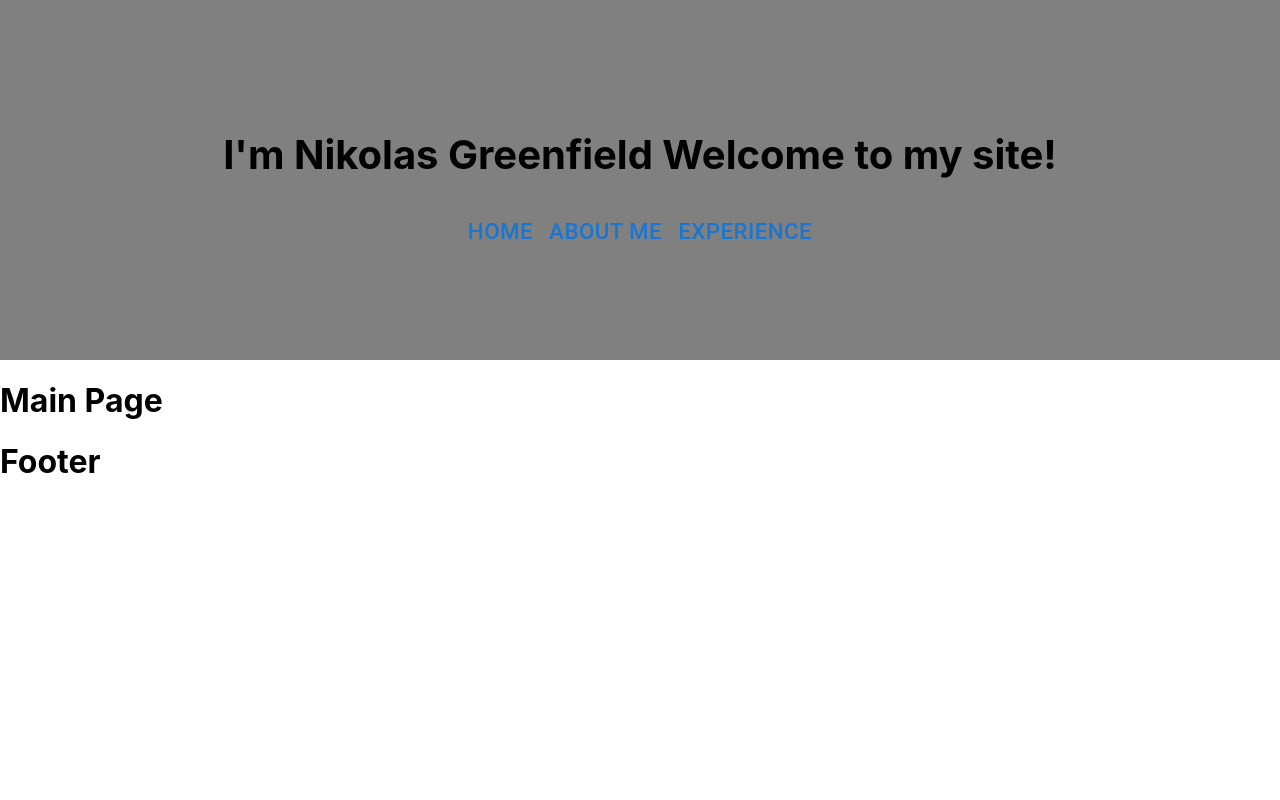
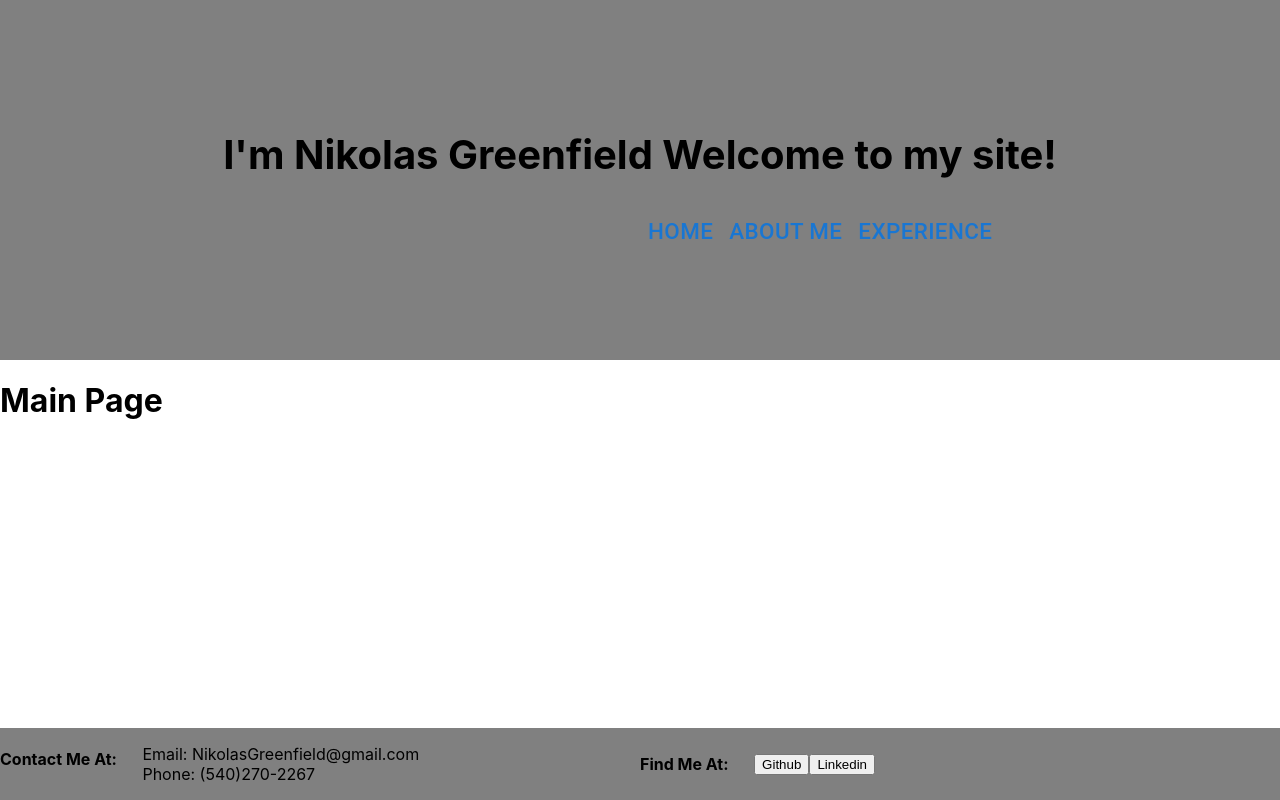
Before and after one commit to NikolasGreenfield/NikolasGreenfield.github.io, a React (Create React App) app: page / in a window 1280 px wide. Built offline with nearby package versions, Linux system fonts and the light colour scheme.

Commit message:
Added content to footer.

```diff
--- a/src/App.scss
+++ b/src/App.scss
@@ -0,0 +1,6 @@
+.App {
+    display: flex;
+    flex-direction: column;
+    height:100vh;
+    width:100vw;
+}
--- a/src/App.tsx
+++ b/src/App.tsx
@@ -14,13 +14,11 @@ import Footer from './components/footer/Footer';
 
 import './App.scss';
 
+const mainPageTitle: String = "I'm Nikolas Greenfield\n Welcome to my site!";
 
 function App() {
-  const mainPageTitle = useState<string>
-  ("I'm Nikolas Greenfield\n Welcome to my site!");
-
   return (
-    <>
+    <div className="App">
       {/*
       The main Routing structure. Each link changes the path, and a
       switch decides what component is displayed based on the altered
@@ -50,7 +48,7 @@ function App() {
       </BrowserRouter>
 
       <Footer />
-    </>
+    </div>
   );
 }
 
--- a/src/components/footer/Footer.scss
+++ b/src/components/footer/Footer.scss
@@ -0,0 +1,31 @@
+.Footer {
+    margin-top: auto;
+
+    display: flex;
+    flex-direction: row;
+    flex-wrap: wrap;
+    background-color: #808080;
+    width: 100vw;
+}
+
+.Contacts {
+    display: flex;
+    flex-direction: row;
+    width: 50vw;
+    margin-right: auto;
+}
+
+.Links {
+    display: flex;
+    flex-direction: row;
+    align-items: center;
+    width: 50vw;
+    margin-left: auto;
+}
+
+.List {
+    padding-left: 2vw;
+    list-style-type: none;
+
+    align-self: center;
+}
--- a/src/components/footer/Footer.tsx
+++ b/src/components/footer/Footer.tsx
@@ -1,11 +1,29 @@
 import React from 'react'
+
 import './Footer.scss'
 
 function Footer(): JSX.Element {
     return (
-        <>
-            <h1>Footer</h1>
-        </>
+        <div className="Footer">
+            <div className="Contacts">
+                <h4>Contact Me At:</h4>
+                <ul className="List">
+                    <li>Email: NikolasGreenfield@gmail.com</li>
+                    <li>Phone: (540)270-2267</li>
+                </ul>
+            </div>
+            <div className="Links">
+                <h4>Find Me At:</h4>
+                <div className="List">
+                    <a href="https://www.github.com/NikolasGreenfield"
+                    rel="noreferrer" target="_blank">
+                    <button>Github</button></a>
+                    <a href="https://www.linkedin.com/in/nikolas-greenfield"
+                    rel="noreferrer" target="_blank">
+                    <button>Linkedin</button></a>
+                </div>
+            </div>
+        </div>
     );
 }
 
--- a/src/components/header/Header.scss
+++ b/src/components/header/Header.scss
@@ -25,5 +25,7 @@
 }
 
 .Link {
+    display:flex;
+    flex-wrap:wrap;
     font-size: 1.6em;
 }
```
